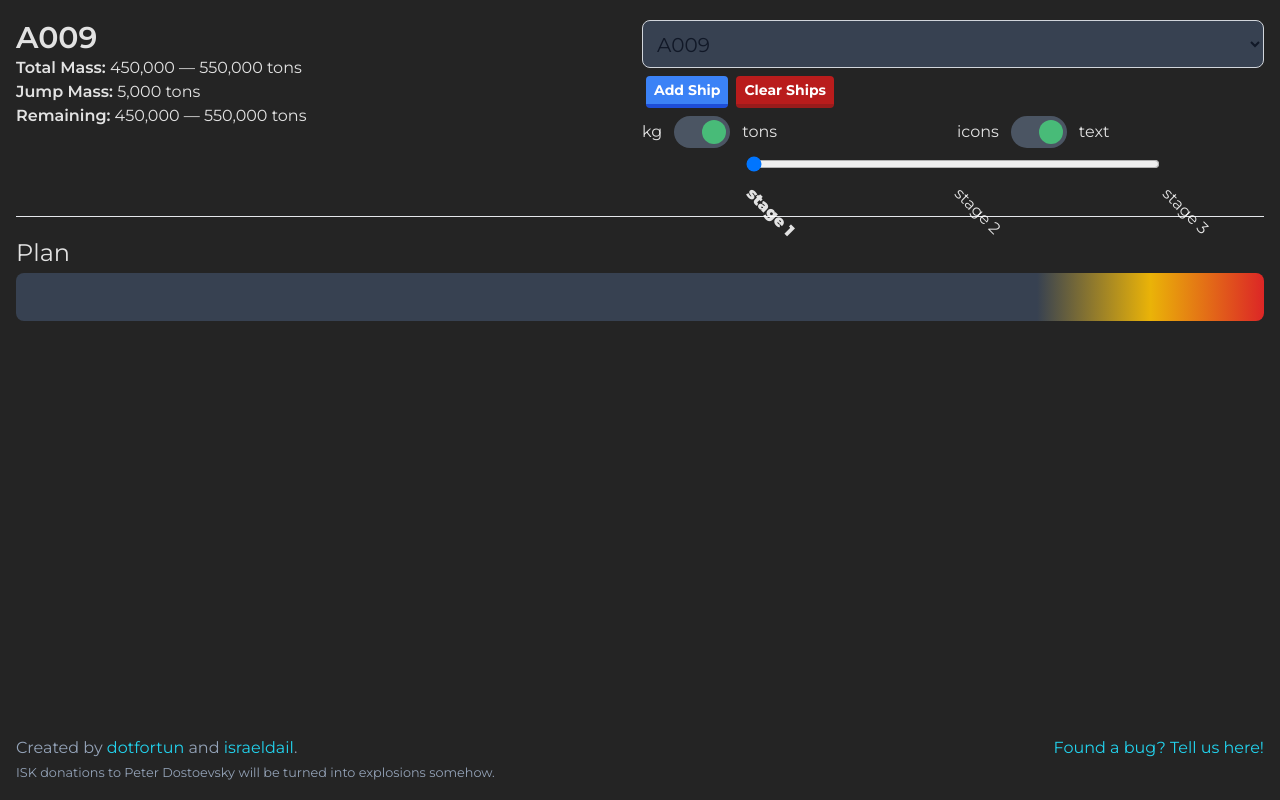
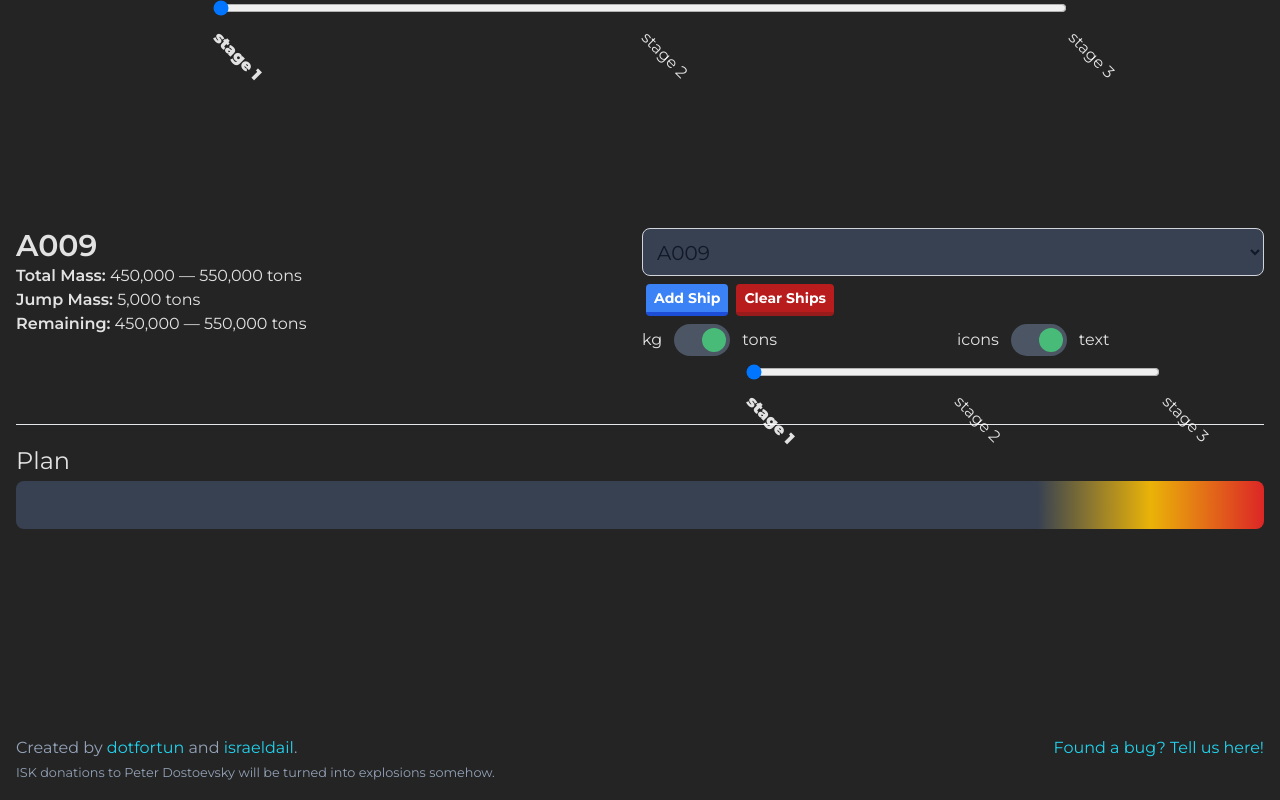
Before and after one commit to dotfortun/wormroller, a Vue app: page / in a window 1280 px wide. Built offline with nearby package versions, Linux system fonts and the light colour scheme.

Commit message:
Pausing to check development.

```diff
--- a/src/App.vue
+++ b/src/App.vue
@@ -37,9 +37,14 @@ watch(
     solver(rollFast);
   }
 );
+
+const massStatus = ref(stages[0]);
 </script>
 
 <template>
+  <div class="w-full h-92">
+    <RadioGroup v-model:model-value="massStatus" :options="stages" />
+  </div>
   <main class="container">
     <div class="wh-info">
       <h2 class="col-span-full">{{ store.selectedWH.type }}</h2>
```
